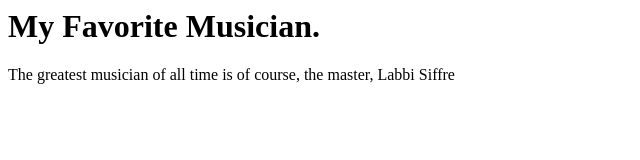
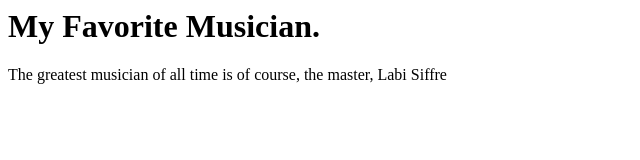
Before and after one commit to Javeland74/justin-quest, a plain HTML site: page git-practice/index.html in a window 1280 px wide. Shown: the full height of the page, 0-640 px from the left. Drawn offline with Linux system fonts and the light colour scheme.

Commit message:
name spelling adjusted

```diff
--- a/git-practice/index.html
+++ b/git-practice/index.html
@@ -1,6 +1,6 @@
 <html>
     <body>
         <h1>My Favorite Musician.</h1>
-        <p>The greatest musician of all time is of course, the master, Labbi Siffre</p>
+        <p>The greatest musician of all time is of course, the master, Labi Siffre</p>
     </body>
 </html>
```
